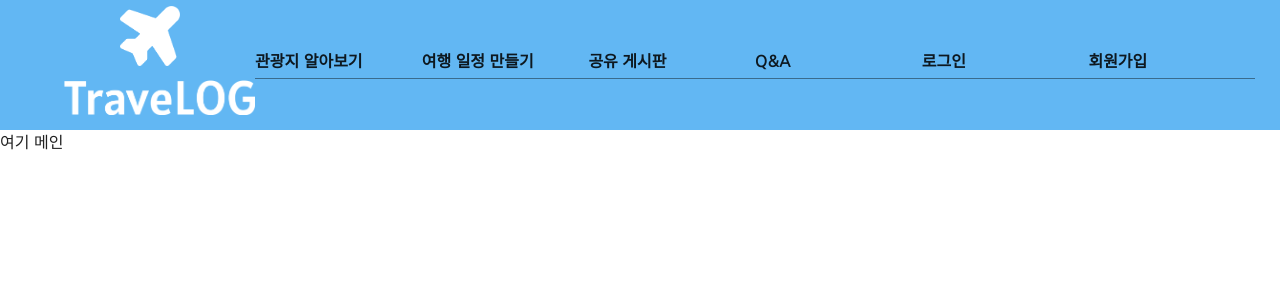
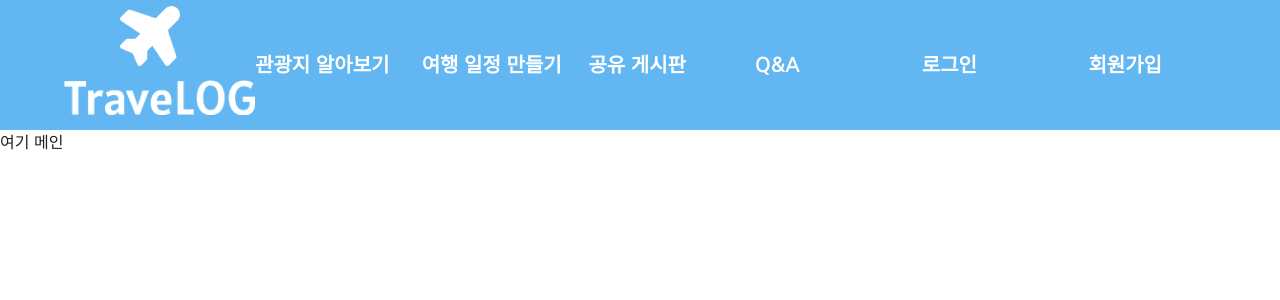
Before and after one commit to SSAFY-TraveLOG/TraveLOG-frontend, a Vue app: page / in a window 1280 px wide. Shown: the top 300 px of the page. Built offline with nearby package versions, Linux system fonts and the light colour scheme.

Commit message:
refactor: 헤더 개선
- 헤더 메뉴 색상 #000000 으로 수정
- 헤더 유저 정보 ui 개선

```diff
--- a/src/components/TheHeader.vue
+++ b/src/components/TheHeader.vue
@@ -13,13 +13,12 @@
             <template v-slot:default="{ hover }">
               <div class="menuItem">
                 <router-link class="linking" :to="menu.link"
-                  ><v-text-field
-                    color="#FFFFFF"
-                    readonly
+                  ><div
                     :class="{ 'hover-text': hover, 'no-hover-text': !hover }"
-                    :value="menu.name"
-                  ></v-text-field
-                ></router-link>
+                  >
+                    {{ menu.name }}
+                  </div></router-link
+                >
               </div>
             </template>
           </v-hover>
@@ -35,16 +34,15 @@
                 <v-hover>
                   <template v-slot:default="{ hover }">
                     <div class="menuItem">
-                      <v-text-field
-                        color="#FFFFFF"
-                        readonly
+                      <div
                         id="userName"
                         :class="{
-                          'hover-text': hover,
-                          'no-hover-text': !hover,
+                          'hover-user-name': hover,
+                          'no-hover-user-name': !hover,
                         }"
-                        :value="userName"
-                      ></v-text-field>
+                      >
+                        {{ userName }}
+                      </div>
                     </div>
                   </template>
                 </v-hover>
@@ -63,13 +61,12 @@
             <template v-slot:default="{ hover }">
               <div class="menuItem">
                 <router-link class="linking" :to="menu.link"
-                  ><v-text-field
-                    color="#FFFFFF"
-                    readonly
+                  ><div
                     :class="{ 'hover-text': hover, 'no-hover-text': !hover }"
-                    :value="menu.name"
-                  ></v-text-field
-                ></router-link>
+                  >
+                    {{ menu.name }}
+                  </div></router-link
+                >
               </div>
             </template>
           </v-hover>
@@ -205,48 +202,72 @@ header {
   /* background-color: pink; */
   display: flex;
   align-items: center;
-  justify-content: space-between;
+  justify-content: space-evenly;
+  /* background-color: red; */
 }
 
 .menuItem {
-  max-width: 800px;
-  width: 800px;
+  max-width: 700px;
+  width: 300px;
   color: white;
+}
+
+#userName {
+  color: #62b7f3;
 }
 
 #userImage {
   width: 64px;
   height: auto;
   image-rendering: smooth;
+  margin-right: 10px;
 }
 .hover-text {
   transition: all 0.3s ease-in-out; /* Slow animation speed */
-  font-size: 21px;
+  font-size: 25px;
   font-weight: bold;
   color: white !important;
   text-decoration-color: white !important;
 }
 .no-hover-text {
   transition: all 0.2s ease-in-out; /* Slow animation speed */
-  font-size: 16px;
+  font-size: 20px;
   font-weight: bold;
   color: white !important;
   text-decoration-color: white !important;
 }
-
-.hover-text:hover {
-  color: white !important;
-  text-decoration-color: white !important;
+.hover-user-name {
+  transition: all 0.3s ease-in-out; /* Slow animation speed */
+  font-size: 25px;
+  font-weight: bold;
+  color: #62b7f3;
+  text-decoration-color: #62b7f3;
 }
-
-.no-hover-text:not(:hover) {
-  color: white !important;
-  text-decoration-color: white !important;
+.no-hover-user-name {
+  transition: all 0.2s ease-in-out; /* Slow animation speed */
+  font-size: 20px;
+  font-weight: bold;
+  color: #62b7f3;
+  text-decoration-color: #62b7f3;
 }
-
 #myInfo {
-  min-width: 200px;
+  width: 250px;
+  max-width: 350px;
   font-weight: bold;
-  background-color: transparent;
+  background-color: white;
+  padding-left: 10px;
+  padding-top: 5px;
+  padding-bottom: 5px;
+  border-radius: 10px;
+}
+#myInfo2 {
+  width: 250px;
+  max-width: 350px;
+  font-weight: bold;
+  background-color: white;
+  padding-left: 10px;
+  padding-top: 5px;
+  padding-bottom: 5px;
+  border-radius: 10px;
 }
 </style>
```
